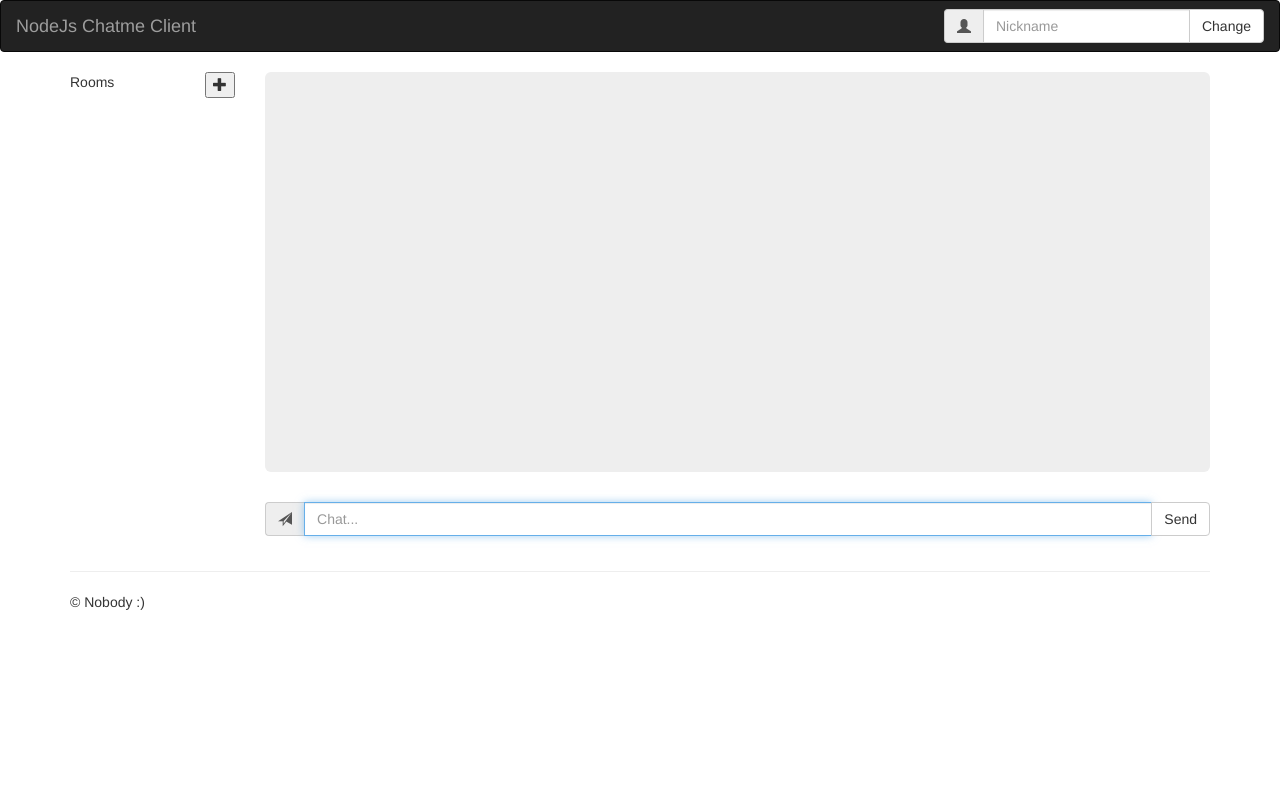
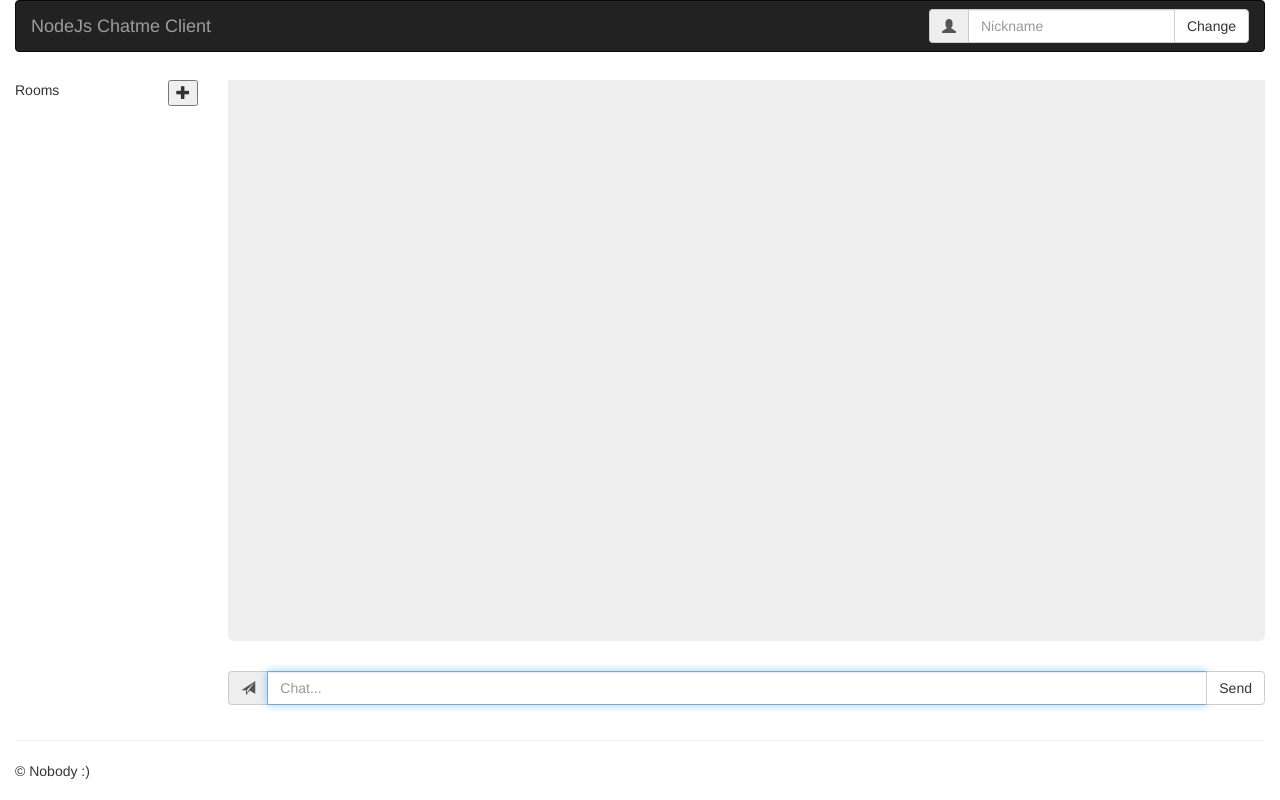
Before and after one commit to mikfreeman/chatme_kafka, a website: page public/index.html in a window 1280 px wide. Drawn offline with nearby package versions, Linux system fonts and the light colour scheme; no server answers.

Commit message:
Some fun with fluid layout

```diff
--- a/public/index.html
+++ b/public/index.html
@@ -14,7 +14,8 @@
 </head>
 
 <body ng-app="chatme">
-
+<div class="container-fluid">
+    <div class="nav-content">
         <nav class="navbar navbar-inverse navbar-default" role="navigation">
 
             <div class="navbar-header">
@@ -23,13 +24,15 @@
 
             <div class="collapse navbar-collapse" id="bs-example-navbar-collapse-1">
 
-        <form class="navbar-form navbar-right" role="search" ng-controller="NickNameController" name="nickNameForm">
+                <form class="navbar-form navbar-right" role="search" ng-controller="NickNameController"
+                      name="nickNameForm">
                     <div class="form-group" ng-class="{'has-error' : nickNameForm.nickName.$invalid }">
                         <div class="input-group">
                     <span class="input-group-addon" id="nickname-icon">
                         <span class="glyphicon glyphicon-user" aria-hidden="true"></span>
                     </span>
-                    <input type="text" class="form-control" flash-on-change placeholder="Nickname" name="nickName" ng-model="nickName"
+                            <input type="text" class="form-control" flash-on-change placeholder="Nickname"
+                                   name="nickName" ng-model="nickName"
                                    aria-describedby="nickname-icon" ng-maxlength="20">
                     <span class="input-group-btn">
                         <button class="btn btn-default" ng-click="changeNickname()">Change</button>
@@ -41,14 +44,18 @@
 
             </div>
         </nav>
+    </div>
 
 
-<div class="container">
-    <div ng-view=""></div>
+    <div ng-view="" class="body-film"></div>
+    <div class="footer-content">
         <hr>
         <footer>
             <p>&copy; Nobody :)</p>
         </footer>
+
+    </div>
+
 </div>
 
 <script src='/socket.io/socket.io.js'></script>
--- a/public/styles/chatme.css
+++ b/public/styles/chatme.css
@@ -1,5 +1,38 @@
+body,html {
+    height: 100%;
+}
+
+.container-fluid {
+    height: 100%;
+    overflow-y: hidden; /* don't show content that exceeds my height */
+}
+
+.nav-content {
+    min-height: 10%;
+    height: 10%;
+}
+
+.main-content {
+    min-height: 100%;
+    height: 100%;
+}
+
+.body-film {
+    height: 80%;
+    min-height: 80%;
+    overflow-y: auto;
+
+}
+
+.block-film {
+    min-height: 100%;
+    height: 100%;
+    overflow-y: hidden; /* don't show content that exceeds my height */
+}
+
+
 .message-area {
-    height: 400px;
+
     overflow: scroll;
 }
 
--- a/public/views/home.html
+++ b/public/views/home.html
@@ -1,5 +1,5 @@
-<div class="row">
-    <div class="col-md-2" ng-controller="RoomController">
+<div class="row main-content">
+    <div class="col-md-2 block-film" ng-controller="RoomController">
         <ul id="roomsList" class="nav nav-pills nav-stacked">
             <li style="margin-bottom:10px">Rooms
                 <button class="btn-mini pull-right" ng-click="createRoomDialog()" href="#createRoomModal"
@@ -9,8 +9,8 @@
                     ng-click="joinRoom(room)">{{room.name}}</a></li>
         </ul>
     </div>
-    <div class="col-md-10" ng-controller="ChatController">
-        <div scroll-div to-watch="messages" class="jumbotron message-area" style="font-size : 14px">
+    <div class="col-md-10 block-film" ng-controller="ChatController">
+        <div scroll-div to-watch="messages" class="jumbotron message-area block-film" style="font-size : 14px">
             <div ng-repeat="message in messages" class='alert message-text {{message.colour}}'
                  style='padding : 5px;padding-left: 10px;margin-bottom : 10px'>{{message.text}}
             </div>
```
Lines whose indentation alone changed are shown as unchanged.
